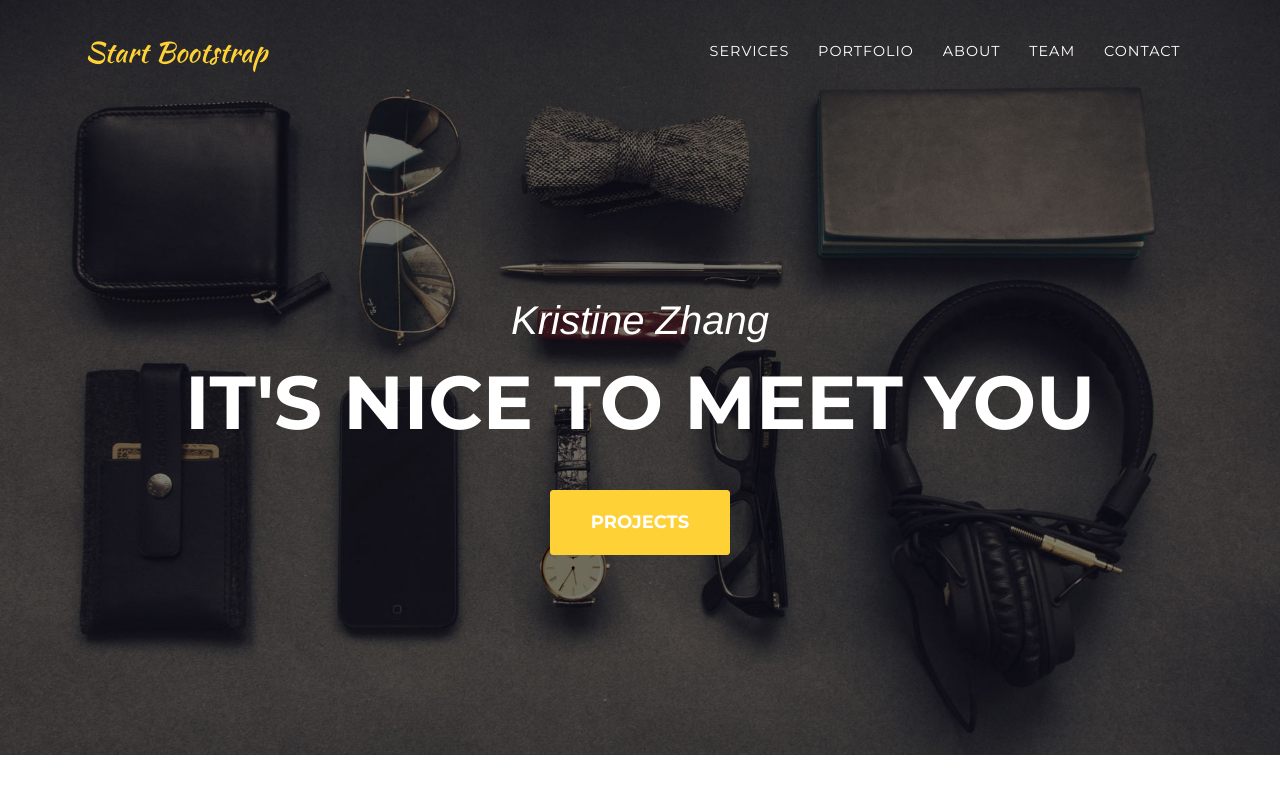
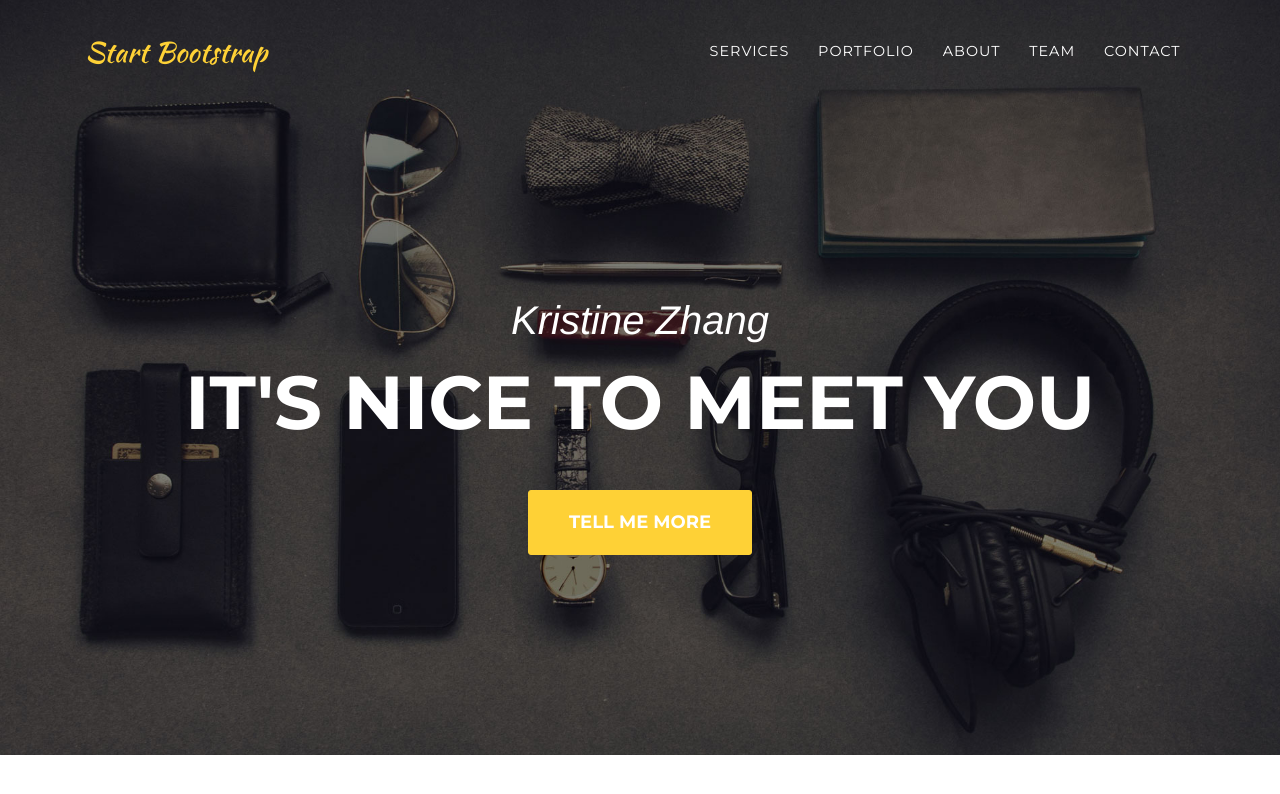
Before and after one commit to KristineZhang/KristineZhang.github.io, a Jekyll site: the page index.html, which Jekyll copies as it is, in a window 1280 px wide and 900 px high. Shown: the top 794 px of the window. Built offline with Jekyll 4.4.1, drawn with Linux system fonts in a browser that asks for light colours; some web fonts are replaced.

Commit message:
redirect "tell me more" to portfolio

```diff
--- a/index.html
+++ b/index.html
@@ -63,7 +63,7 @@
         <div class="intro-text">
           <div class="intro-lead-in">Kristine Zhang</div>
           <div class="intro-heading">It's Nice To Meet You</div>
-          <a class="btn btn-xl js-scroll-trigger" href="#services">Projects</a>
+          <a class="btn btn-xl js-scroll-trigger" href="#portfolio">Tell Me More</a>
         </div>
       </div>
     </header>
```
